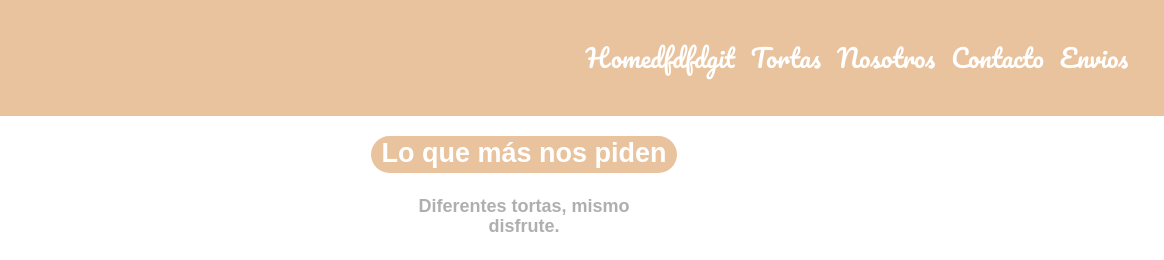
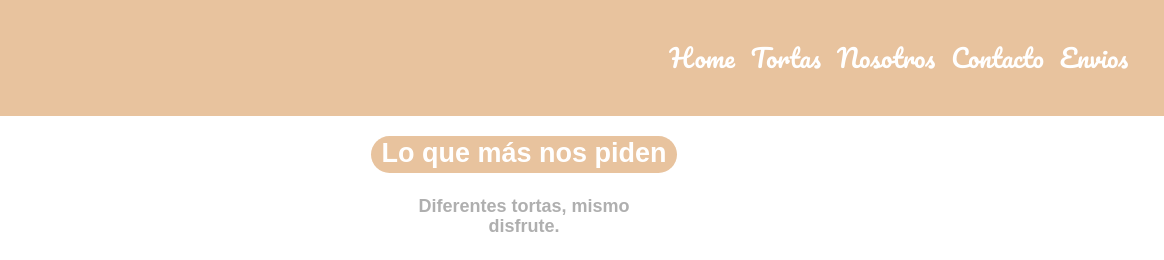
Before and after one commit to TadeoHernandez/proyecto-TadeoHernandez, a website: page index.html in a window 1280 px wide. Shown: the top 260 px of the page, 116-1280 px from the left. Drawn offline with nearby package versions, Linux system fonts and the light colour scheme.

Commit message:
guardado completo

```diff
--- a/index.html
+++ b/index.html
@@ -38,7 +38,7 @@
                 <div class="collapse navbar-collapse" id="navbarNav">
                     <ul class="navbar-nav">
                         <li class="nav-item">
-                            <a class="nav-link " href="#">Homedfdfdgit</a>
+                            <a class="nav-link " href="#">Home</a>
                         </li>
                         <li class="nav-item">
                             <a class="nav-link active" href="./pages/postres.html">Tortas</a>
```
